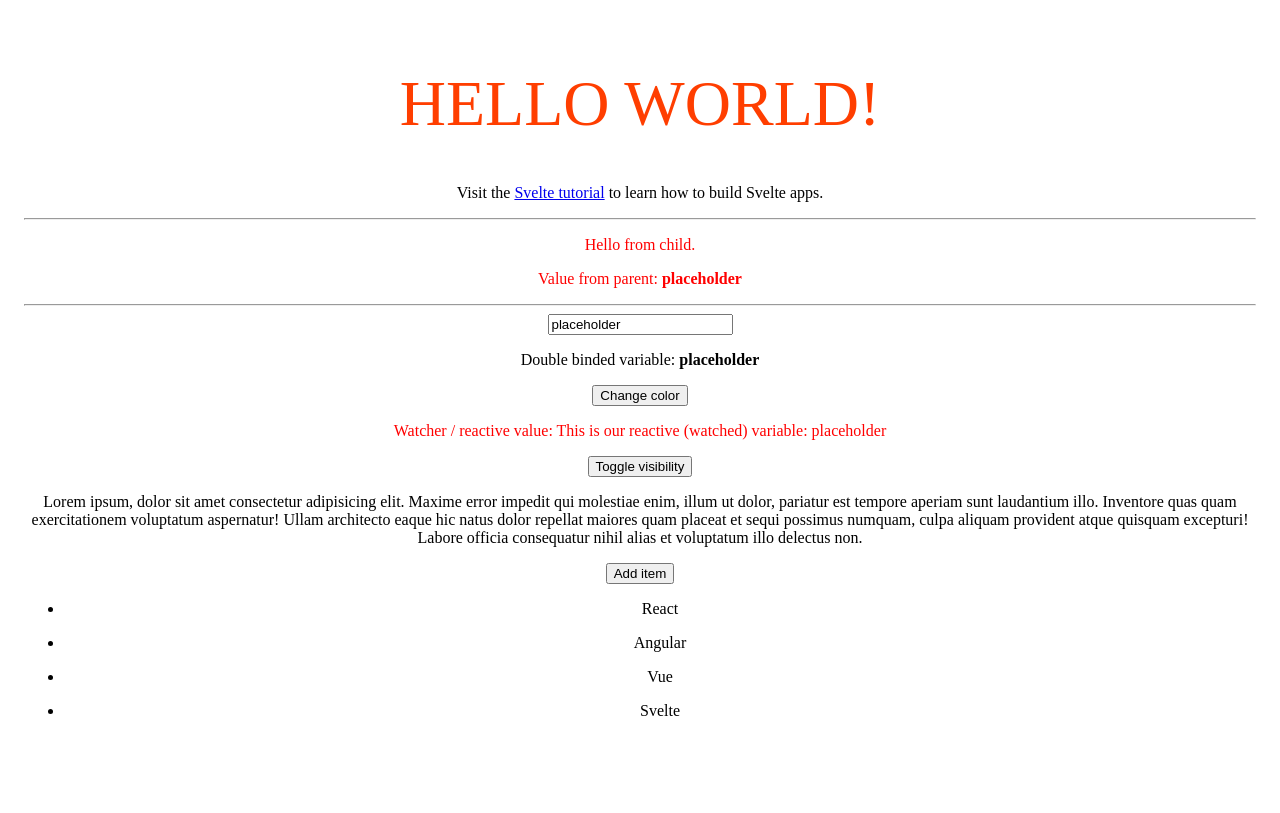
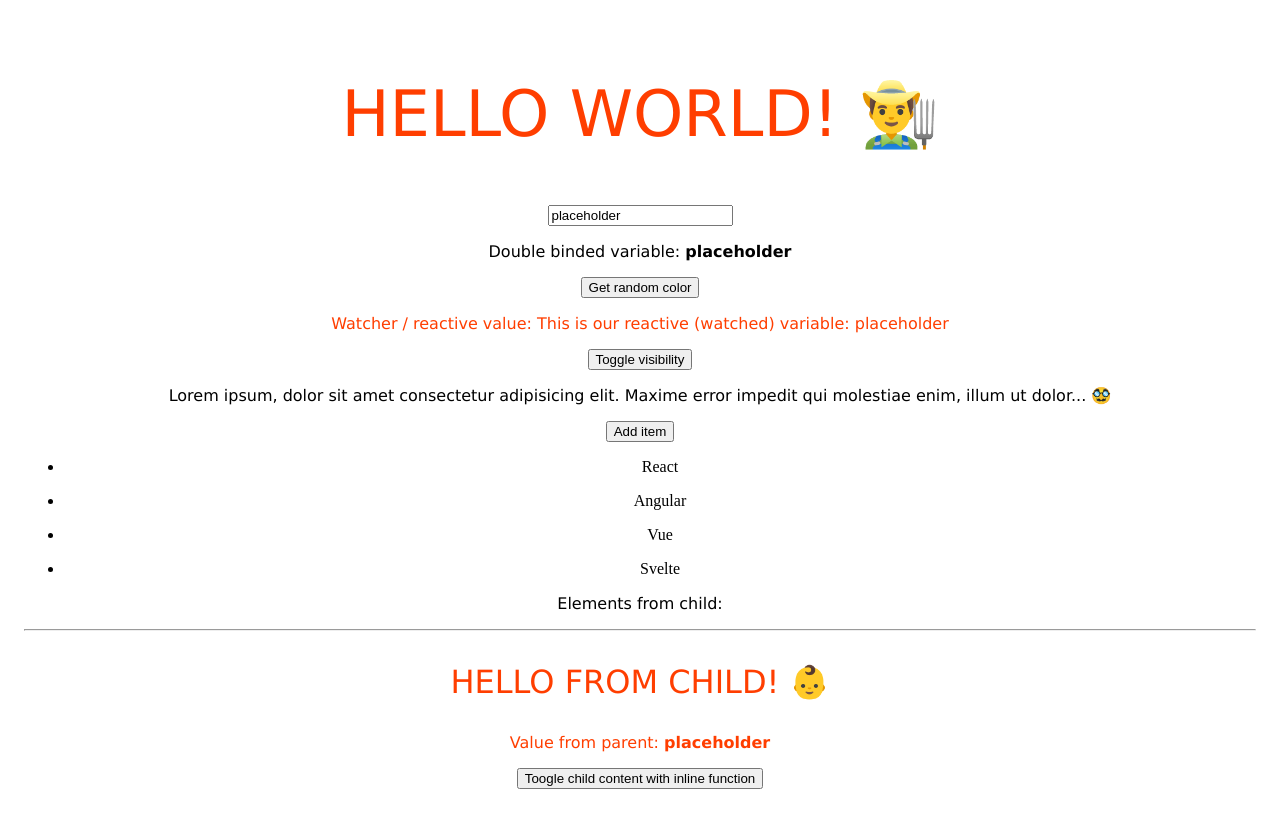
Before and after one commit to daxtersky/svelte-my-first-app, a Svelte app: page / in a window 1280 px wide. Built offline with nearby package versions, Linux system fonts and the light colour scheme.

Commit message:
2 files modified

```diff
--- a/src/App.svelte
+++ b/src/App.svelte
@@ -1,50 +1,68 @@
 <script>
-	import Child from './Child.svelte'
+	import Child from "./Child.svelte";
 	export let name;
-	let color = 'red'
-	let variable = 'placeholder'
-	let toggleText = true
+	let color = "#ff3e00";
+	let variable = "placeholder";
+	let toggleText = true;
 	let frameworks = [
-		{id:1, name: 'React'},
-		{id:2, name: 'Angular'},
-		{id:3, name:'Vue'},
-		{id:4, name: 'Svelte'}
-	]
-	const changeColor = () => color = color === 'red' ? 'blue' : 'red'
-	const showText = () => toggleText = !toggleText
+		{ id: 1, name: "React" },
+		{ id: 2, name: "Angular" },
+		{ id: 3, name: "Vue" },
+		{ id: 4, name: "Svelte" },
+	];
+	let elementsFromChild = []
+	const changeColor = () => color = getRandomColor();
+	const showText = () => (toggleText = !toggleText);
 	const addItem = () => {
-		frameworks = [...frameworks, { id: findLastId(frameworks), name: getRandomText() }]
+		frameworks = [
+			...frameworks,
+			{ id: findLastId(frameworks), name: getRandomText() },
+		];
+	};
+	const findLastId = (arr) => arr[arr.length - 1]?.id + 1;
+	const getRandomText = () => {
+		let result = "";
+		const characters = "ABCDEFGHIJKLMNOPQRSTUVWXYZabcdefghijklmnopqrstuvwxyz";
+		for (var i = 0; i < 7; i++) {
+			result += characters.charAt(
+				Math.floor(Math.random() * characters.length)
+			);
+		}
+		return result;
+	};
+	const getRandomColor = () =>  {
+  	let letters = '0123456789ABCDEF';
+  	let color = '#';
+  	for (var i = 0; i < 6; i++) {
+  	  color += letters[Math.floor(Math.random() * 16)];
+  	}
+		console.log('getRandomColor',color );
+  	return color;
 	}
-	const findLastId = (arr) => arr[arr.length - 1]?.id + 1
-	const getRandomText = () => {
-		let result = ''
-		const characters = 'ABCDEFGHIJKLMNOPQRSTUVWXYZabcdefghijklmnopqrstuvwxyz'
-		for ( var i = 0; i < 7; i++ ) {
- 		  result += characters.charAt(Math.floor(Math.random() * characters.length));
- 		}
- 		return result;
-	}
-	$: watcher = `This is our reactive (watched) variable: ${variable}`
-	$: console.log(`Hello World! 👨‍🌾`);
-	// $: console.log(`The variable is ${variable}`);
+	const receiveEventFromChild = (e) => {
+		console.log('event from child received! with param: ', e.detail)
+		elementsFromChild = [...elementsFromChild, +e.detail]
+	};
+
+	$: watcher = `This is our reactive (watched) variable: ${variable}`;
+	$: console.log(`Hello World! 👨‍🌾`); // Called on initialization, creation of the component
+	$: console.log(`Console log shown with each ${variable} change`);
 </script>
 
 <main>
-	<h1>Hello {name}!</h1>
-	<p>Visit the <a href="https://svelte.dev/tutorial">Svelte tutorial</a> to learn how to build Svelte apps.</p>
-	<hr>
-	<Child prop1={variable} {color} />
-	<hr>
+	<h2 style="color: {color}">Hello {name}! 👨‍🌾</h2>
 	<input bind:value={variable} />
 	<p>Double binded variable: <strong>{variable}</strong></p>
-	<button on:click={changeColor}>Change color</button>
+	<button on:click={changeColor}>Get random color</button>
 	<p style="color: {color}">Watcher / reactive value: {watcher}</p>
 	<button on:click={showText}>Toggle visibility</button>
 	{#if toggleText}
-		<p>Lorem ipsum, dolor sit amet consectetur adipisicing elit. Maxime error impedit qui molestiae enim, illum ut dolor, pariatur est tempore aperiam sunt laudantium illo. Inventore quas quam exercitationem voluptatum aspernatur!
-		Ullam architecto eaque hic natus dolor repellat maiores quam placeat et sequi possimus numquam, culpa aliquam provident atque quisquam excepturi! Labore officia consequatur nihil alias et voluptatum illo delectus non.</p>
-		{:else}
-		<p>Some text hidden</p>
+		<p>
+			Lorem ipsum, dolor sit amet consectetur adipisicing elit. Maxime error
+			impedit qui molestiae enim, illum ut dolor... 🥸
+		</p>
+	{:else}
+		<p>Here's top secred, well hidden text! 🏴‍☠️</p>
 	{/if}
 	<button on:click={addItem}>Add item</button>
 	{#each frameworks as framework (framework.id)}
@@ -52,22 +70,37 @@
 			<li>{framework.name}</li>
 		</ul>
 	{/each}
+	<p>Elements from child:</p>
+	{#each elementsFromChild as childElement }
+		<span>{childElement}, </span>
+	{/each}
+	<hr />
+	<Child prop1={variable} {color} on:emit-event={receiveEventFromChild} />
 </main>
 
 <style>
+	:global(h2) {
+		font-size: 4em;
+	}
+	:global(h3) {
+		font-size: 2em;
+	}
+	:global(h2),
+	:global(h3) {
+		font-family: Verdana;
+		text-transform: uppercase;
+		font-weight: 100;
+	}
+
+	:global(p) {
+		font-family: Verdana;
+	}
+
 	main {
 		text-align: center;
 		padding: 1em;
 		max-width: 240px;
 		margin: 0 auto;
-	}
-
-	/* :global(h1) { */
-	h1 {
-		color: #ff3e00;
-		text-transform: uppercase;
-		font-size: 4em;
-		font-weight: 100;
 	}
 
 	@media (min-width: 640px) {
--- a/src/Child.svelte
+++ b/src/Child.svelte
@@ -1,18 +1,36 @@
 <script>
+  import { createEventDispatcher } from 'svelte'
   export let prop1 = ''
   export let color = 'black'
 
+  let childContentVisible = false
+
+  const dispatch = createEventDispatcher()
+
+  const functionWithParam = (val) => randomNumber = getRandomNumber(val)
+  const getRandomNumber = (val = 1000) => {
+    let number = Math.floor(Math.random() * val)
+    return number
+  }
+  const emitEvent = () => dispatch('emit-event', randomNumber)
+
+  $: randomNumber = getRandomNumber()
   $: console.log('Hello world from child! 👶', );
 </script>
 
 <section>
-  <p style="color: {color}">Hello from child.</p>
+  <h3 style="color: {color}">Hello from child! 👶</h3>
   <p style="color: {color}">Value from parent: <strong>{prop1}</strong></p>
+  <button on:click="{() => childContentVisible = !childContentVisible}">Toogle child content with inline function</button>
+  {#if childContentVisible}
+    <p>Random number: {randomNumber}</p>
+    <small>Each one is smaller than previous one</small>
+    <br>
+    <br>
+    <button on:click={() => functionWithParam(randomNumber) }>Get random number from function with param</button>
+    <!-- <button on:click={() => randomNumber = getRandomNumber() }>Get random number from function with param</button> -->
+    <p>Emit function to parent component</p>
+    <button on:click={emitEvent}>Emit {randomNumber}! 🚀</button>
+  {/if}
 
 </section>
-
-<style>
-/* p {
-  color: {color}
-} */
-</style>
```
